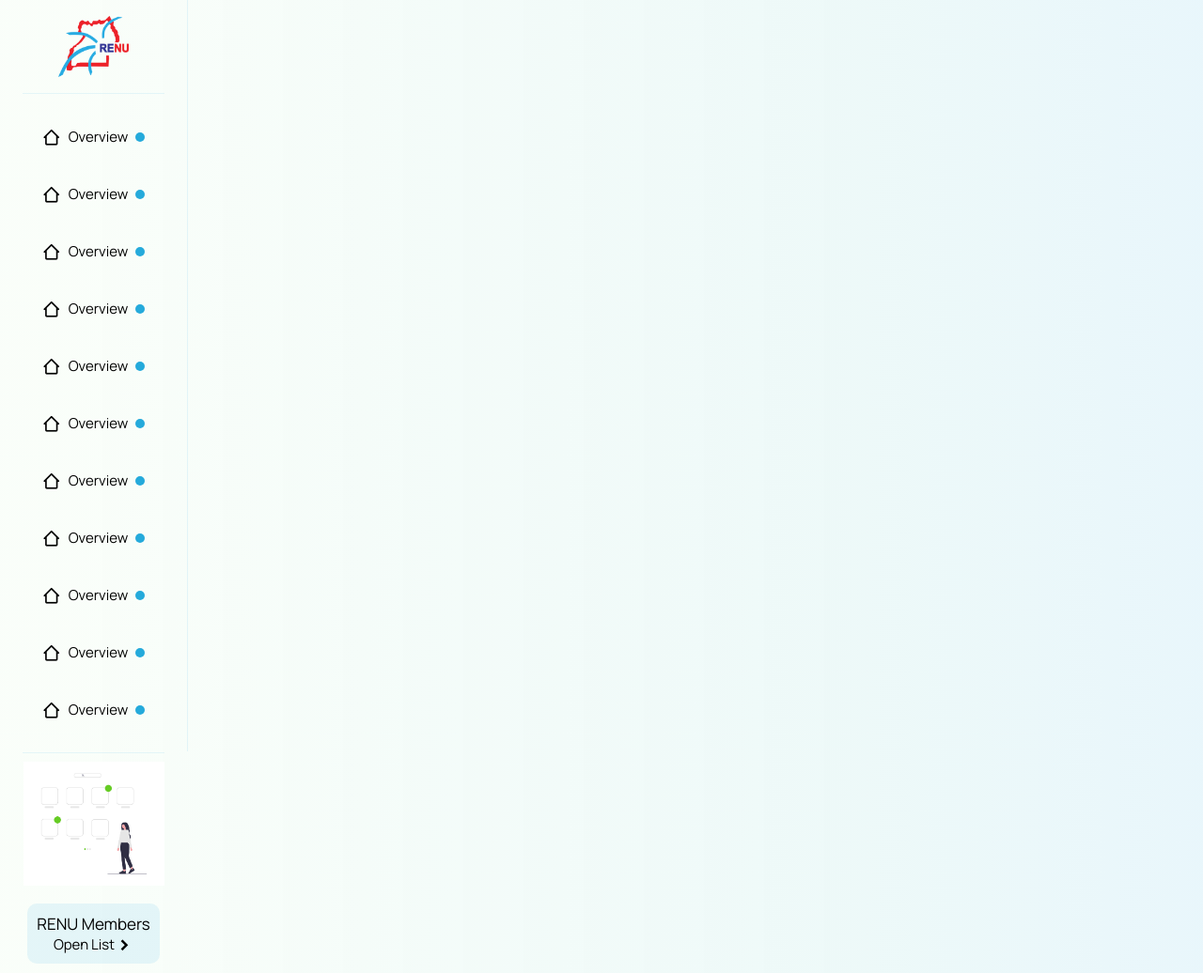
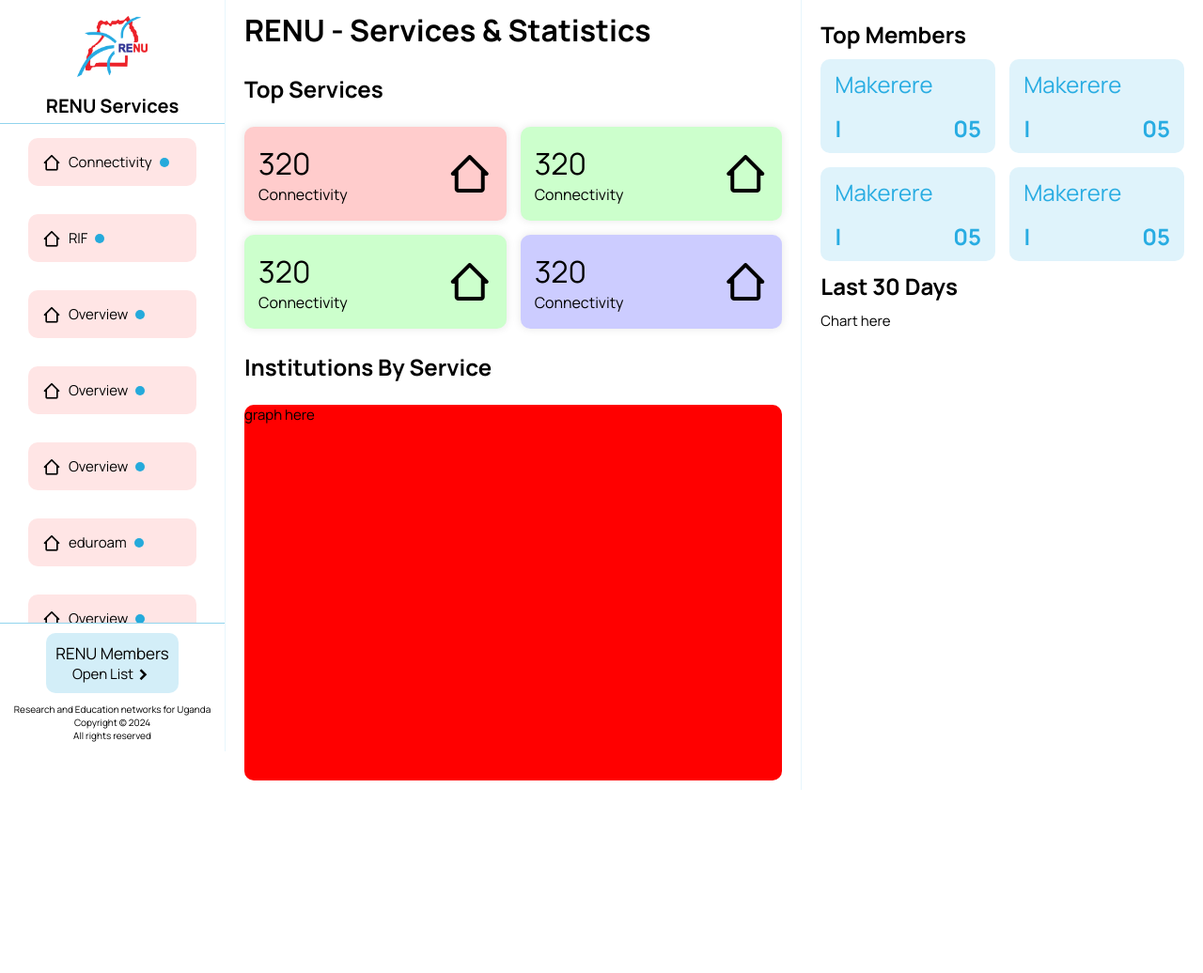
Before and after one commit to 17Xamuel/Dashboard, a plain HTML site: page index.html in a window 1280 px wide. Shown: the whole page at 94% size. After the commit the page ends 841 px from the top, so only its background shows below. Drawn offline with nearby package versions, Linux system fonts and the light colour scheme.

Commit message:
added last section on dashboard

```diff
--- a/index.html
+++ b/index.html
@@ -17,10 +17,16 @@
         <div>
           <img src="assets/renu-logo.png" alt="" />
         </div>
+        <h1>RENU Services</h1>
         <div>
           <div>
             <i class="bx bx-home-alt-2"></i>
-            <span>Overview</span>
+            <span>Connectivity</span>
+            <div></div>
+          </div>
+          <div>
+            <i class="bx bx-home-alt-2"></i>
+            <span>RIF</span>
             <div></div>
           </div>
           <div>
@@ -40,12 +46,7 @@
           </div>
           <div>
             <i class="bx bx-home-alt-2"></i>
-            <span>Overview</span>
-            <div></div>
-          </div>
-          <div>
-            <i class="bx bx-home-alt-2"></i>
-            <span>Overview</span>
+            <span>eduroam </span>
             <div></div>
           </div>
           <div>
@@ -74,9 +75,7 @@
             <div></div>
           </div>
         </div>
-        <div>
-          <img src="assets/services.png" alt="" />
-        </div>
+
         <div>
           <div>
             <div>RENU Members</div>
@@ -86,9 +85,106 @@
             </div>
           </div>
         </div>
+
+        <div>
+          <div>Research and Education networks for Uganda</div>
+          <div>
+            Copyright &copy; <span id="_year"></span>
+            <script>
+              document.getElementById("_year").innerText =
+                new Date().getFullYear();
+            </script>
+          </div>
+          <div>All rights reserved</div>
+        </div>
       </aside>
-      <!-- <main></main>
-      <aside class="right-section"></aside> -->
+      <main class="main_part">
+        <h2>RENU - Services &amp; Statistics</h2>
+        <div>
+          <h2>Top Services</h2>
+          <div>
+            <div>
+              <div>
+                <span>320</span>
+                <span> Connectivity </span>
+              </div>
+              <i class="bx bx-home-alt-2"></i>
+            </div>
+            <div>
+              <div>
+                <span>320</span>
+                <span> Connectivity </span>
+              </div>
+              <i class="bx bx-home-alt-2"></i>
+            </div>
+            <div>
+              <div>
+                <span>320</span>
+                <span> Connectivity </span>
+              </div>
+              <i class="bx bx-home-alt-2"></i>
+            </div>
+            <div>
+              <div>
+                <span>320</span>
+                <span> Connectivity </span>
+              </div>
+              <i class="bx bx-home-alt-2"></i>
+            </div>
+          </div>
+        </div>
+        <div>
+          <h2>Institutions By Service</h2>
+          <div class="bar_graph_ctr">graph here</div>
+        </div>
+      </main>
+      <aside class="right-section">
+        <div>
+          <h2>Top Members</h2>
+          <div>
+            <div>
+              <div>
+                <span>Makerere</span>
+              </div>
+              <div>
+                <span>|</span>
+                <span>05</span>
+              </div>
+            </div>
+            <div>
+              <div>
+                <span>Makerere</span>
+              </div>
+              <div>
+                <span>|</span>
+                <span>05</span>
+              </div>
+            </div>
+            <div>
+              <div>
+                <span>Makerere</span>
+              </div>
+              <div>
+                <span>|</span>
+                <span>05</span>
+              </div>
+            </div>
+            <div>
+              <div>
+                <span>Makerere</span>
+              </div>
+              <div>
+                <span>|</span>
+                <span>05</span>
+              </div>
+            </div>
+          </div>
+        </div>
+        <div>
+          <h2>Last 30 Days</h2>
+          <div>Chart here</div>
+        </div>
+      </aside>
     </div>
     <script src="script.js"></script>
   </body>
--- a/main.css
+++ b/main.css
@@ -6,6 +6,14 @@
   box-sizing: border-box;
   font-family: "Manrope", sans-serif;
   font-size: 15px;
+}
+::-webkit-scrollbar {
+  width: 8px;
+  background-color: rgba(0, 0, 0, 0.1);
+}
+::-webkit-scrollbar-thumb {
+  border-radius: 5px;
+  background-color: rgba(0, 0, 0, 0.3);
 }
 
 a {
--- a/style.css
+++ b/style.css
@@ -1,24 +1,27 @@
 body {
   background: rgb(255, 255, 255);
-  background: linear-gradient(
+  /* background-color: rgba(255, 255, 255, 0.05); */
+  /* background: linear-gradient(
     90deg,
     rgba(151, 237, 146, 0.05) 6%,
     rgba(81, 196, 191, 0.1) 71%,
     rgba(37, 170, 219, 0.1) 100%
-  );
+  ); */
 }
 .ctr {
   display: grid;
-  grid-template-columns: 1fr 3fr 2fr;
+  grid-template-columns: 4fr 2fr;
   height: 100vh;
 }
 .left-section {
-  width: 200px;
-  height: 100vh;
+  width: 240px;
+  display: flex;
+  flex-direction: column;
+  position: fixed;
+  top: 0px;
+  left: 0px;
+  bottom: 0px;
   border-right: 1px solid rgba(37, 170, 219, 0.1);
-}
-.left-section > div {
-  margin: 0px 24px;
 }
 .left-section > div:first-child {
   display: flex;
@@ -32,48 +35,55 @@ body {
   height: 75px;
   object-fit: contain;
 }
-.left-section > div:nth-child(2) {
-  padding-top: 15px;
-  padding-bottom: 15px;
-  border-top: 1px solid rgba(37, 170, 219, 0.1);
-  border-bottom: 1px solid rgba(37, 170, 219, 0.1);
+.left-section > h1:nth-child(2) {
+  text-align: center;
+  font-size: 20px;
+  padding-bottom: 5px;
+  border-bottom: 1px solid rgba(37, 170, 219, 0.5);
+}
+.left-section > div:nth-child(3) {
+  overflow-y: scroll;
   display: flex;
   flex-direction: column;
-  justify-content: center;
-  align-items: center;
+  align-items: flex-start;
 }
-.left-section > div:nth-child(2) > div {
-  margin: 20px 0px;
+
+.left-section > div:nth-child(3)::-webkit-scrollbar {
+  width: 5px;
+  background-color: #fff;
+}
+.left-section > div:nth-child(3)::-webkit-scrollbar-thumb {
+  border-radius: 5px;
+  background-color: #fff;
+}
+
+.left-section > div:nth-child(3) > div {
+  width: 75%;
+  background-color: rgba(255, 0, 0, 0.1);
+  margin: 15px auto;
+  padding: 15px;
+  border-radius: 10px;
   display: flex;
   align-items: center;
-  justify-content: center;
+  justify-content: flex-start;
 }
-.left-section > div:nth-child(2) > div > span {
+.left-section > div:nth-child(3) > div > span {
   margin: 0px 8px;
 }
-.left-section > div:nth-child(2) > div > div {
+.left-section > div:nth-child(3) > div > div {
   height: 10px;
   width: 10px;
   background-color: #25aadb;
   border-radius: 5px;
 }
-.left-section > div:nth-child(3) {
-  display: flex;
-  justify-content: center;
-  align-items: center;
-}
-.left-section > div:nth-child(3) img {
-  height: 150px;
-  width: 150px;
-  object-fit: contain;
-}
 .left-section > div:nth-child(4) {
+  border-top: 1px solid rgba(37, 170, 219, 0.5);
   display: flex;
   align-items: center;
   justify-content: center;
 }
 .left-section > div:nth-child(4) > div {
-  background-color: rgba(37, 170, 219, 0.1);
+  background-color: rgba(37, 170, 219, 0.2);
   margin: 10px 0px;
   padding: 10px;
   border-radius: 10px;
@@ -90,3 +100,134 @@ body {
   align-items: center;
   justify-content: space-between;
 }
+.left-section > div:nth-child(5) {
+  margin-bottom: 10px;
+  text-align: center;
+}
+.left-section > div:nth-child(5) > div,
+.left-section > div:nth-child(5) > div span {
+  font-size: 10px;
+}
+/* .left-section > div:nth-child(5) > div:nth-child(2) {
+  font-size: 12px;
+}
+.left-section > div:nth-child(5) > div:nth-child(3) {
+  font-size: 12px;
+}
+.left-section > div:nth-child(5) > div:nth-child(4) {
+  font-size: 12px;
+} */
+
+/**
+ *
+ *
+ *
+ *main part
+ *****/
+.main_part {
+  margin-left: 240px;
+  padding: 10px 20px;
+  border-right: 1px solid rgba(37, 170, 219, 0.1);
+}
+.main_part > h2:first-child {
+  font-size: 32px;
+}
+.main_part > div > h2 {
+  font-size: 24px;
+  margin: 24px 0px;
+}
+
+/**
+ *
+ *styles applied to the first statistics boxes
+ ***/
+.main_part > div:nth-child(2) > div {
+  display: grid;
+  grid-template-columns: repeat(auto-fill, minmax(240px, 1fr));
+  column-gap: 15px;
+  row-gap: 15px;
+}
+.main_part > div:nth-child(2) > div > div {
+  height: 100px;
+  border-radius: 10px;
+  display: flex;
+  align-items: center;
+  justify-content: space-between;
+  box-shadow: 0px 0px 10px rgba(0, 0, 0, 0.1);
+}
+.main_part > div:nth-child(2) > div > div:first-child {
+  background-color: rgba(255, 0, 0, 0.2);
+}
+.main_part > div:nth-child(2) > div > div:nth-child(2) {
+  background-color: rgba(0, 255, 0, 0.2);
+}
+.main_part > div:nth-child(2) > div > div:nth-child(3) {
+  background-color: rgba(0, 255, 0, 0.2);
+}
+.main_part > div:nth-child(2) > div > div:nth-child(4) {
+  background-color: rgba(0, 0, 255, 0.2);
+}
+.main_part > div:nth-child(2) > div > div > div {
+  display: flex;
+  flex-direction: column;
+  margin-left: 15px;
+}
+.main_part > div:nth-child(2) > div > div > div > span:first-child {
+  font-size: 32px;
+  /* font-weight: bold; */
+}
+.main_part > div:nth-child(2) > div > div > div > span:nth-child(2) {
+  font-size: 16px;
+}
+.main_part > div:nth-child(2) > div > div > i {
+  font-size: 48px;
+  margin-right: 15px;
+}
+
+/**
+ *
+ *
+ * bar graph container
+ ****/
+.main_part > div:nth-child(3) .bar_graph_ctr {
+  background-color: red;
+  height: 50vh;
+  border-radius: 10px;
+}
+
+/*
+ *
+ *
+ * right section styles
+ ****/
+.right-section {
+  padding: 10px 20px;
+}
+.right-section h2 {
+  font-size: 24px;
+  margin: 10px 0px;
+}
+.right-section > div:first-child > div {
+  display: grid;
+  grid-template-columns: repeat(auto-fill, minmax(150px, 1fr));
+  column-gap: 15px;
+  row-gap: 15px;
+}
+.right-section > div:first-child > div > div {
+  background-color: rgba(40, 172, 226, 0.15);
+  color: rgba(40, 172, 226);
+  height: 100px;
+  border-radius: 10px;
+  display: flex;
+  flex-direction: column;
+  justify-content: space-between;
+  padding: 10px 15px;
+}
+.right-section > div:first-child > div > div > div > span {
+  font-size: 24px;
+}
+.right-section > div:first-child > div > div > div:nth-child(2) {
+  display: flex;
+  justify-content: space-between;
+  font-weight: bold;
+}
```
